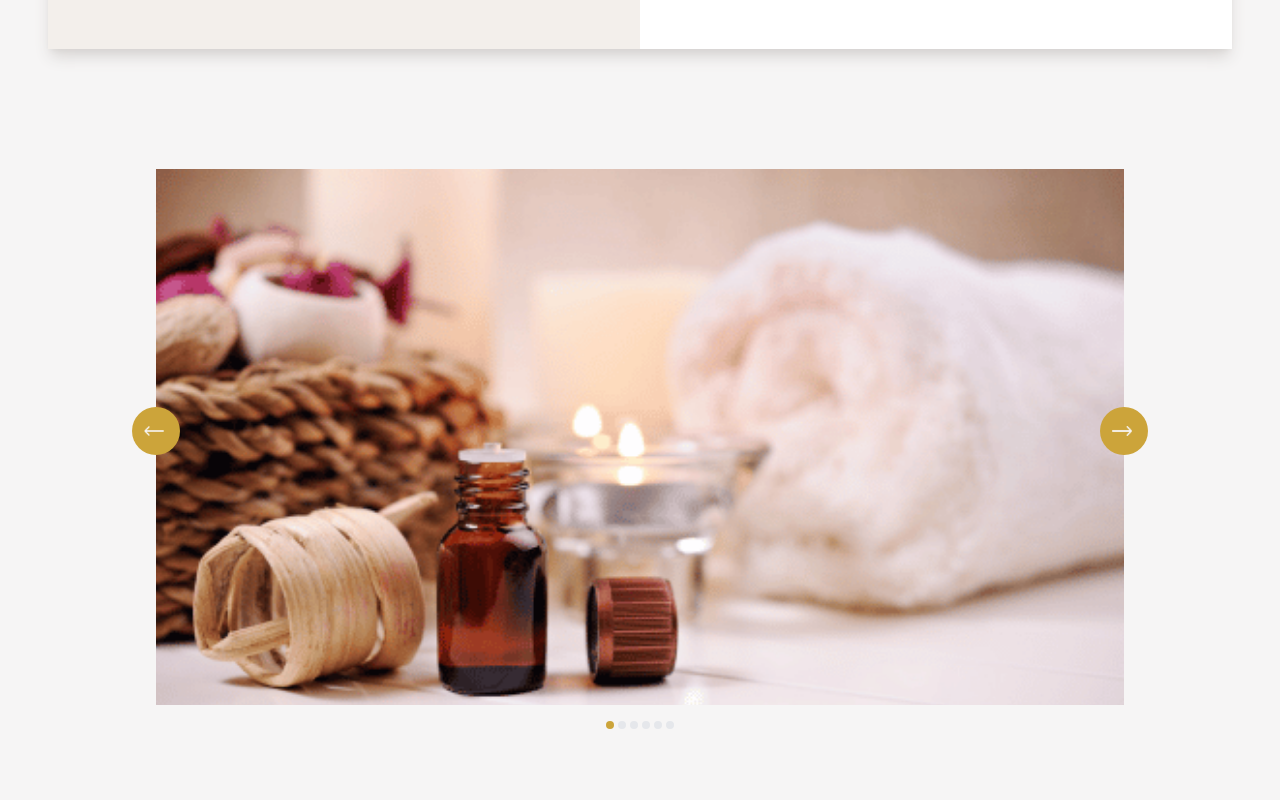
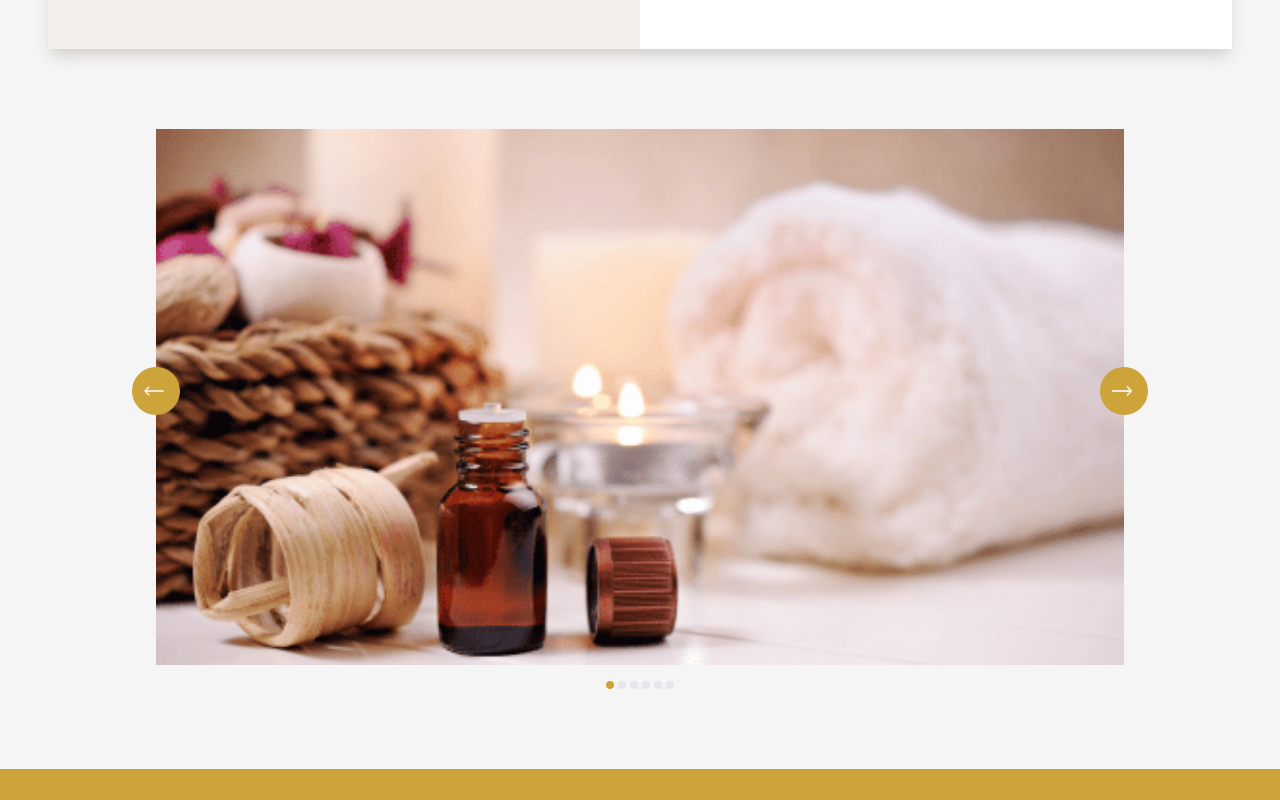
Before and after one commit to It-s-Simply-Sugar/sugard-bare, a React (Create React App) app: page / in a window 1280 px wide. Shown: the part 1640-2440 px from the top of the page. Built offline with nearby package versions, Linux system fonts and the light colour scheme.

Commit message:
update nav

```diff
--- a/src/components/Home/Gallery/index.tsx
+++ b/src/components/Home/Gallery/index.tsx
@@ -44,7 +44,7 @@ const Gallery = () => {
   };
 
   return (
-    <div className="py-10 px-6 md:px-12" style={{ backgroundColor: '#F6F5F5' }}>
+    <div className="pb-10 px-6 md:px-12" style={{ backgroundColor: '#F6F5F5' }}>
       <div className="gallery max-w-[1000px] w-full m-auto pb-16 xs:px-4 relative group">
         <div
           style={{ backgroundImage: `url(${slides[currentIndex].url})` }}
--- a/src/components/Navigation/index.tsx
+++ b/src/components/Navigation/index.tsx
@@ -3,6 +3,7 @@ import { Link, useLocation } from 'react-router-dom';
 import './navigation.css';
 import HamburgerNavigation from './HamburgerNavigation';
 import logo from '../../assets/sugardbare-logo.png';
+import logo2 from '../../assets/logo-version2.png';
 
 interface Props {
   closeBanner: boolean;
@@ -59,7 +60,7 @@ const Navigation = ({ closeBanner }: Props) => {
             {' '}
             <Link to="/">
               <div>
-                <img src={logo} alt="logo" className="w-32" />
+                <img src={activeLink === '/' ? logo : logo2} alt="logo" className="w-32" />
               </div>
             </Link>
             <div className="flex justify-center items-center">
```
Also changed, not shown: src/assets/logo-version2.png (added), src/assets/some-image.png.
